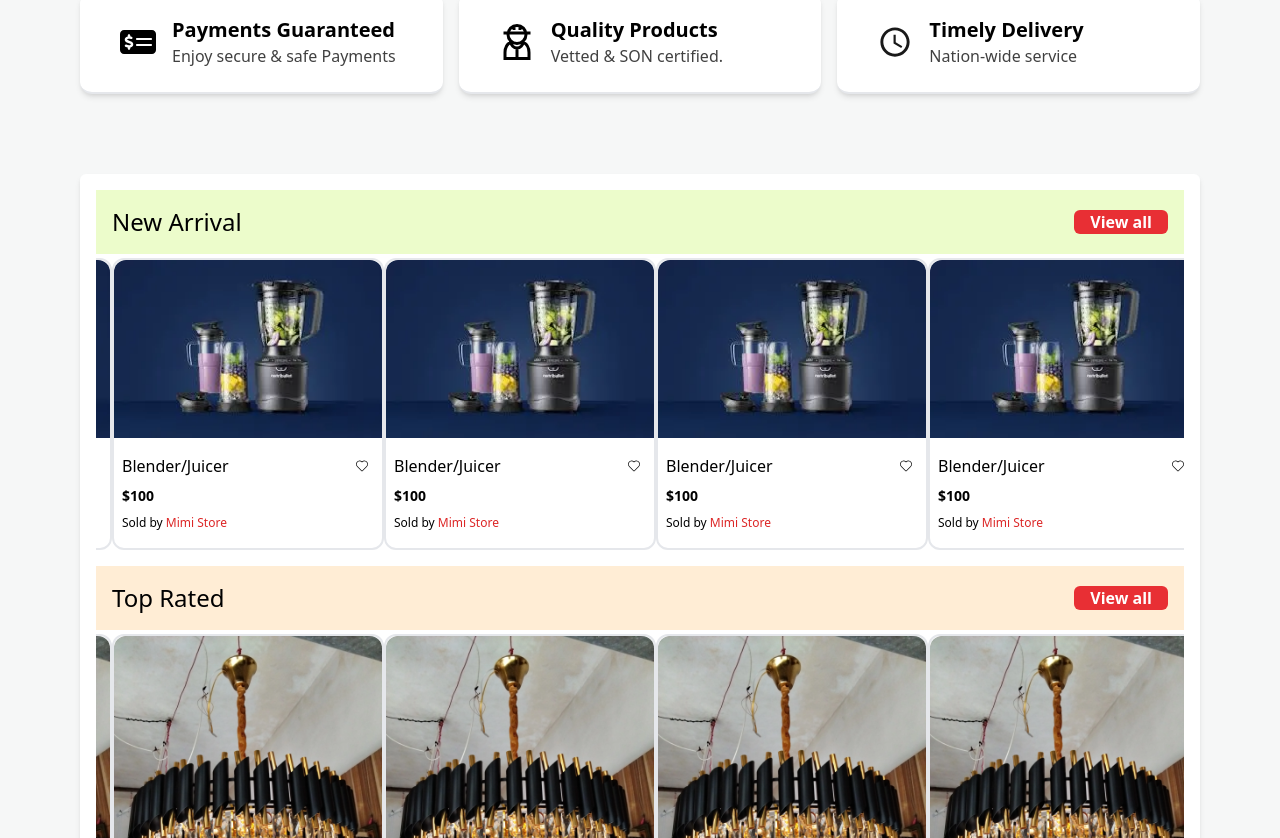
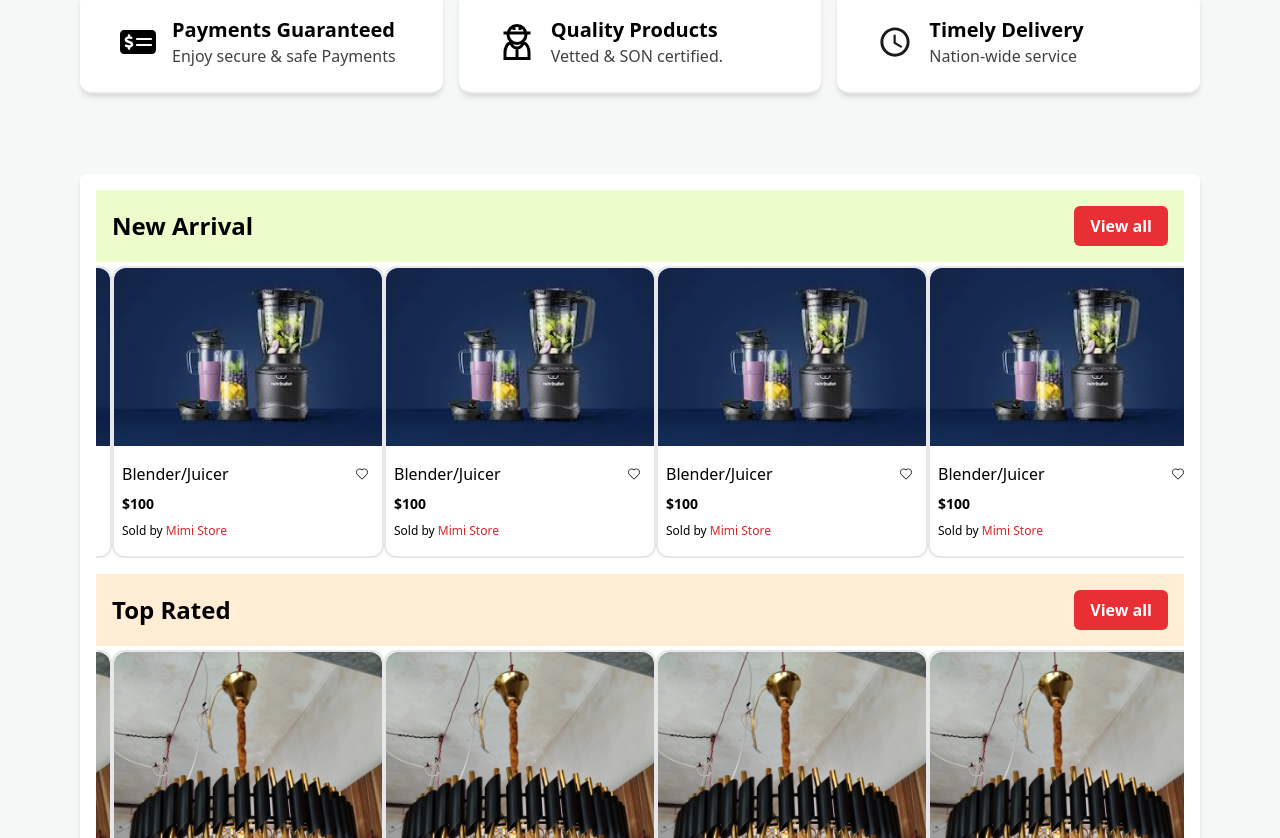
Before and after one commit to syntaxdesigner01/9thafrica-interview, a Next.js app: page / in a window 1280 px wide. Shown: the part 942-1780 px from the top of the page. Built offline with nearby package versions, Linux system fonts and the light colour scheme.

Commit message:
feat: Enhance DisplayArea styling with improved button padding and font weight

```diff
--- a/src/app/component/DispalyArea.jsx
+++ b/src/app/component/DispalyArea.jsx
@@ -64,8 +64,8 @@ export default function DisplayArea({
           contentTitleColor ? contentTitleColor : "bg-lime-100 "
         } p-4 mb-1`}
       >
-        <h1 className="text-2xl">{contentTitle}</h1>
-        <button className="bg-primary text-white px-4 rounded-md font-semibold">
+        <h1 className="text-2xl font-semibold">{contentTitle}</h1>
+        <button className="bg-primary text-white px-4 rounded-md py-2 font-semibold">
           View all
         </button>
       </section>
--- a/src/app/component/MarketSpace.jsx
+++ b/src/app/component/MarketSpace.jsx
@@ -3,7 +3,7 @@ import DisplayArea from './DispalyArea';
 
 export default function MarketSpace() {
   return (
-    <section className="bg-white w-full p-4  shadow-md border-b border-x-lime-50 rounded-md flex flex-col gap-4 mb-10">
+    <section className="bg-white w-full p-4  shadow-md border-b border-x-lime-100 rounded-md flex flex-col gap-4 mb-10">
       <DisplayArea contentTitle={"New Arrival"} imageUrl={"/items/img1.webp"} />
       {/* <DisplayArea contentTitle={"New Arrival"} imageUrl={"/items/img3.webp"} /> */}
       <DisplayArea
```
